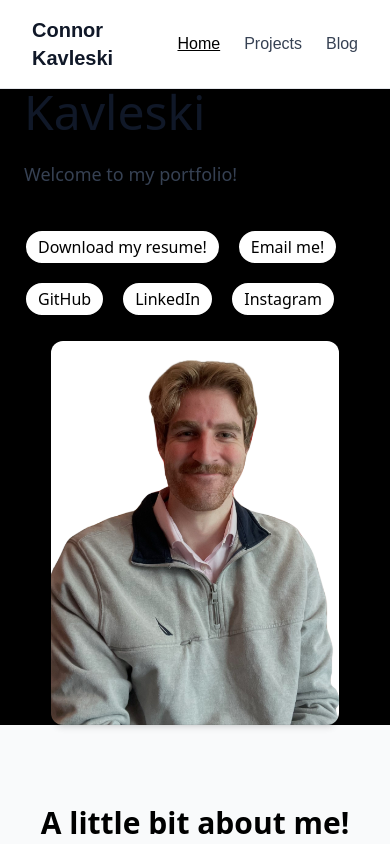
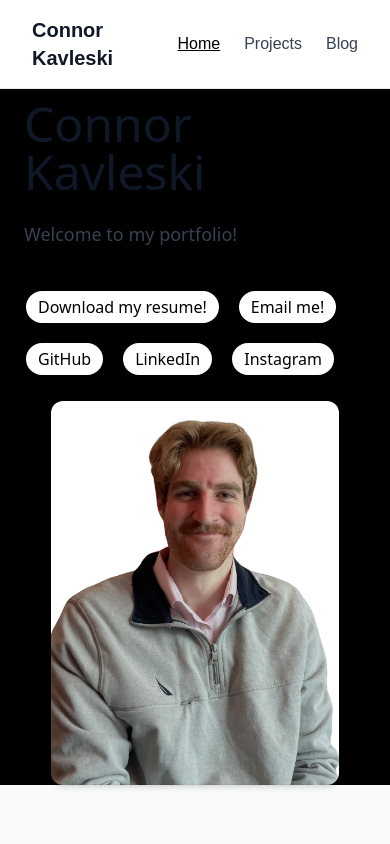
Before and after one commit to Con-Adonis/Connor-Portfolio, a Next.js app: page / in a window 390 px wide. Shown: the top 844 px of the page. Built offline with nearby package versions, Linux system fonts and the light colour scheme.

Commit message:
fixed title padding, project close icon alignment

```diff
--- a/src/pages/index.tsx
+++ b/src/pages/index.tsx
@@ -10,7 +10,7 @@ export default function Home() {
         <section className="min-h-[70vh] flex flex-col md:flex-row items-center justify-between gap-6 px-6 max-w-7xl mx-auto">
           {/* Left: Text Content */}
           <div className="flex-[1.2] text-left">
-            <h1 className="text-5xl text-gray-900 mb-6">Connor Kavleski</h1>
+            <h1 className="text-5xl text-gray-900 mb-6 pt-15 md:pt-0">Connor Kavleski</h1>
             <p className="text-gray-700 text-lg mb-6 max-w-xl leading-relaxed">
               Welcome to my portfolio!
             </p>
--- a/src/pages/projects.tsx
+++ b/src/pages/projects.tsx
@@ -88,12 +88,12 @@ export default function Projects() {
                     className="absolute left-4 hover:opacity-80 cursor-pointer"
                   >
                     {/* Top-left arrow */}
-                    <svg xmlns="http://www.w3.org/2000/svg" className="h-5 w-5 transform rotate-180" viewBox="-9 0 20 20" fill="currentColor">
+                    <svg xmlns="http://www.w3.org/2000/svg" className="h-5 w-5 transform rotate-180" viewBox="-8 1 20 20" fill="currentColor">
                       <path d="M3 7v-4a1 1 0 011-1h4a1 1 0 110 2H5v3a1 1 0 11-2 0z" />
                     </svg>
 
                     {/* Bottom-right arrow */}
-                    <svg xmlns="http://www.w3.org/2000/svg" className="h-5 w-5 transform -rotate-180" viewBox="8 0 20 20" fill="currentColor">
+                    <svg xmlns="http://www.w3.org/2000/svg" className="h-5 w-5 transform -rotate-180" viewBox="8 -1 20 20" fill="currentColor">
                       <path d="M17 13v4a1 1 0 01-1 1h-4a1 1 0 110-2h3v-3a1 1 0 112 0z" />
                     </svg>
                   </button>
```
